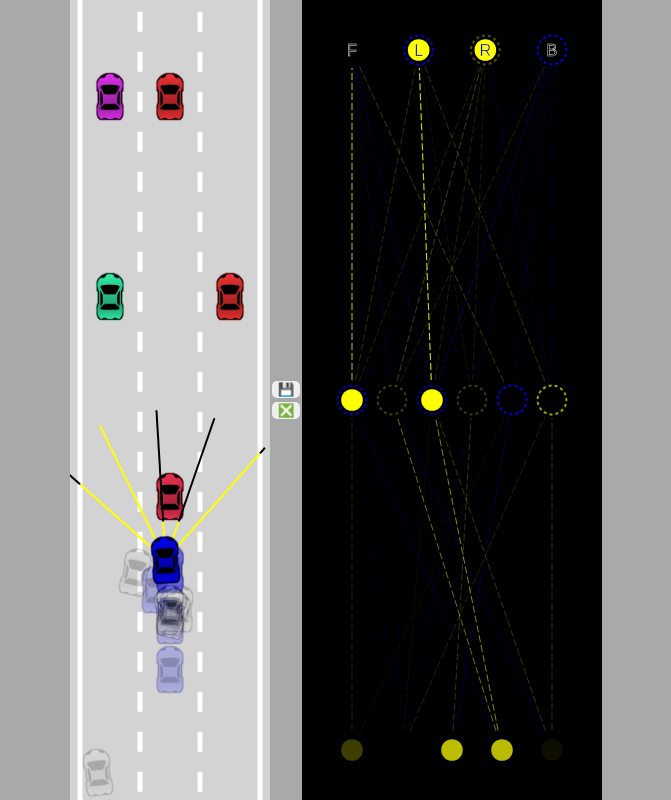
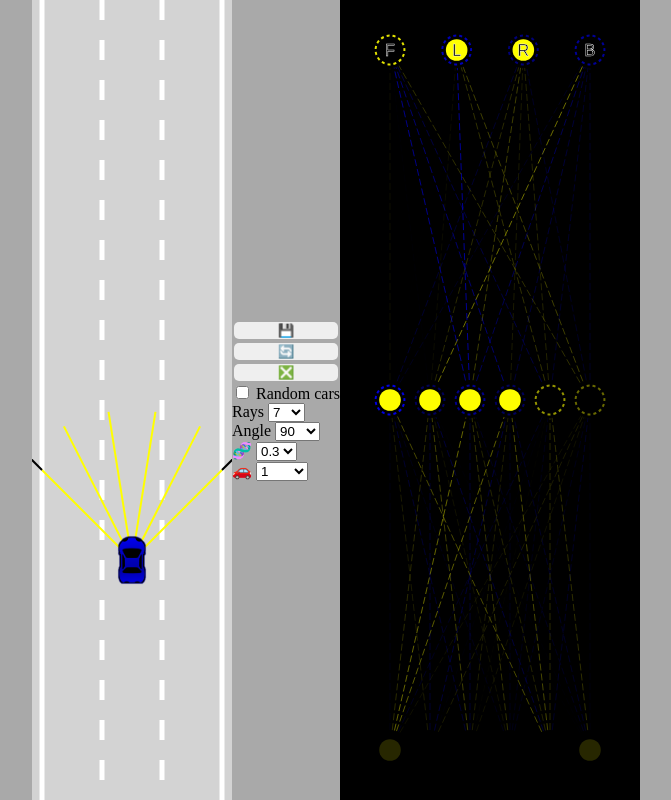
Before and after one commit to Shahabaz-Bagwan/java-script-project, a plain HTML site: page index.html in a window 1280 px wide. Shown: the whole page, without its empty margins (304-975 px from the left). Drawn offline with Linux system fonts and the light colour scheme.

Commit message:
add all kinds of required buttons

```diff
--- a/index.html
+++ b/index.html
@@ -9,7 +9,60 @@
 	<canvas id="carCanvas"></canvas>
 	<div id="verticalButtons">
 		<button onclick="save()">💾</button>
+		<button onclick="window.location.reload()">🔄</button>
 		<button onclick="discard()">❎</button>
+		<div>
+			<input type="checkbox" id="randomCars" name="randomCars">
+			<label for="randomCars">Random cars</label>
+		</div>
+		<div class="dropdown">Rays
+			<select name="rays" id="rays" onchange="localStorage.setItem('rays',this.value)">
+				<option value="5">5</option>
+				<option value="7" selected="">7</option>
+				<option value="9">9</option>
+				<option value="11">11</option>
+				<option value="13">13</option>
+				<option value="15">15</option>
+				<option value="17">17</option>
+				<option value="19">19</option>
+				<option value="21">21</option>
+				<option value="23">23</option>
+			</select>
+		</div>
+		<div class="dropdown">Angle
+			<select name="Angle" id="Angle" onchange="localStorage.setItem('Angle',this.value)">
+				<option value="90" selected="">90</option>
+				<option value="135">135</option>
+				<option value="180">180</option>
+				<option value="225">225</option>
+				<option value="270">270</option>
+				<option value="315">315</option>
+				<option value="360">360</option>
+			</select>
+		</div>
+		<div class="dropdown">🧬
+			<select name="mutationAmount" id="mutationAmount" onchange="localStorage.setItem('mutationAmount',this.value)">
+				<option value="0.1">0.1</option>
+				<option value="0.2">0.2</option>
+				<option value="0.3" selected="">0.3</option>
+				<option value="0.4">0.4</option>
+				<option value="0.5">0.5</option>
+				<option value="0.6">0.6</option>
+				<option value="0.7">0.7</option>
+				<option value="0.8">0.8</option>
+				<option value="0.9">0.9</option>
+				<option value="1.0">1.0</option>
+			</select>
+		</div>
+		<div class="dropdown">
+			🚗
+			<select name="carCount" id="carCount" onchange="localStorage.setItem('carCount',this.value)">
+				<option value="1" selected="">1</option>
+				<option value="10">10</option>
+				<option value="100">100</option>
+				<option value="1000">1000</option>
+			</select>
+		</div>
 	</div>
 	<canvas id="networkCanvas"></canvas>
 	<script src="visualizer.js"></script>
--- a/main.js
+++ b/main.js
@@ -8,20 +8,30 @@ const carContext = carCanvas.getContext("2d");
 const networkContext = networkCanvas.getContext("2d");
 const road = new Road(carCanvas.width / 2, carCanvas.width * 0.9);
 
-const N = 100;
+let N = 1;
+if (localStorage.getItem("carCount")) {
+  N = localStorage.getItem("carCount");
+}
 const cars = generateCars(N);
 let bestCar = cars[0];
 
+
+let mutationAmount = 0.3;
+if (localStorage.getItem("mutationAmount")) {
+  mutationAmount = localStorage.getItem("mutationAmount");
+}
 
 if (localStorage.getItem("bestBrain")) {
   for (let i = 0; i < cars.length; i++) {
     cars[i].brain = JSON.parse(localStorage.getItem("bestBrain"));
     if (i != 0) {
-      NeuralNetwork.mutate(cars[i].brain, 0.1);
+      NeuralNetwork.mutate(cars[i].brain, mutationAmount);
     }
   }
 }
-const traffic = [
+const trafficN = 5;
+let traffic = [];
+traffic = [
   new Car(road.getLaneCenter(1), -100, 30, 50, "DUMMY", 2, getRandomColor()),
   new Car(road.getLaneCenter(0), -300, 30, 50, "DUMMY", 2, getRandomColor()),
   new Car(road.getLaneCenter(2), -300, 30, 50, "DUMMY", 2, getRandomColor()),
@@ -30,6 +40,24 @@ const traffic = [
   new Car(road.getLaneCenter(1), -700, 30, 50, "DUMMY", 2, getRandomColor()),
   new Car(road.getLaneCenter(2), -700, 30, 50, "DUMMY", 2, getRandomColor()),
 ];
+const RandomCarsCheckbox = document.querySelector('#randomCars');
+
+RandomCarsCheckbox.addEventListener('change', () => {
+  if (RandomCarsCheckbox.checked) {
+    traffic = [];
+    for (let i = 0; i < trafficN; i++) {
+      traffic.push(
+        new Car(road.getLaneCenter(Math.floor(Math.random() * 3)),
+          Math.random() * 500, 30, 50, "DUMMY", 2, getRandomColor())
+      );
+
+      traffic.push(new Car(road.getLaneCenter(Math.floor(Math.random() * 3)),
+        -Math.random() * 300, 30, 50, "DUMMY", 2, getRandomColor())
+      );
+    }
+  }
+});
+
 
 animate();
 
--- a/sensor.js
+++ b/sensor.js
@@ -1,9 +1,19 @@
 class Sensor {
   constructor(car) {
     this.car = car;
-    this.rayCount = 5;
     this.rayLength = 150;
-    this.raySpread = Math.PI / 2;
+
+    if (localStorage.getItem("rays")) {
+      this.rayCount = localStorage.getItem("rays");
+    } else {
+      this.rayCount = 6;
+    }
+
+    if (localStorage.getItem("Angle")) {
+      this.raySpread = (Math.PI / 180) * localStorage.getItem("Angle");
+    } else {
+      this.raySpread = Math.PI / 2;
+    }
 
     this.rays = [];
     this.readings = [];
```
